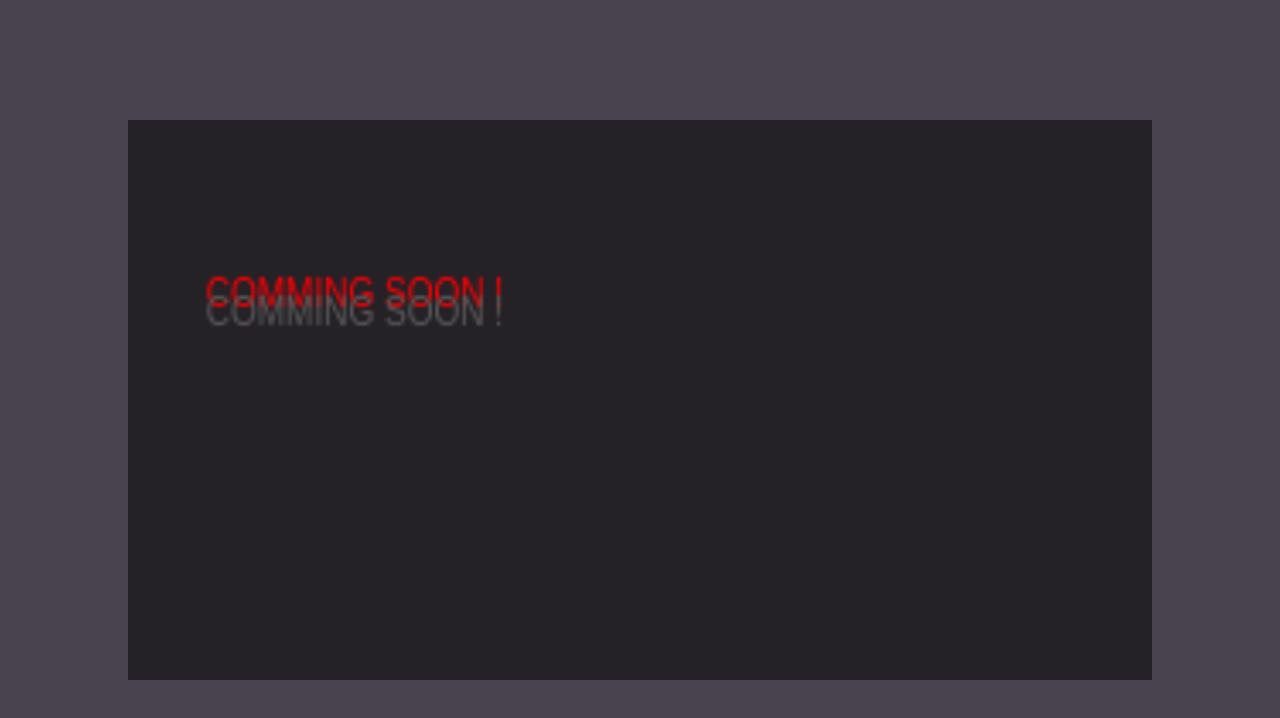
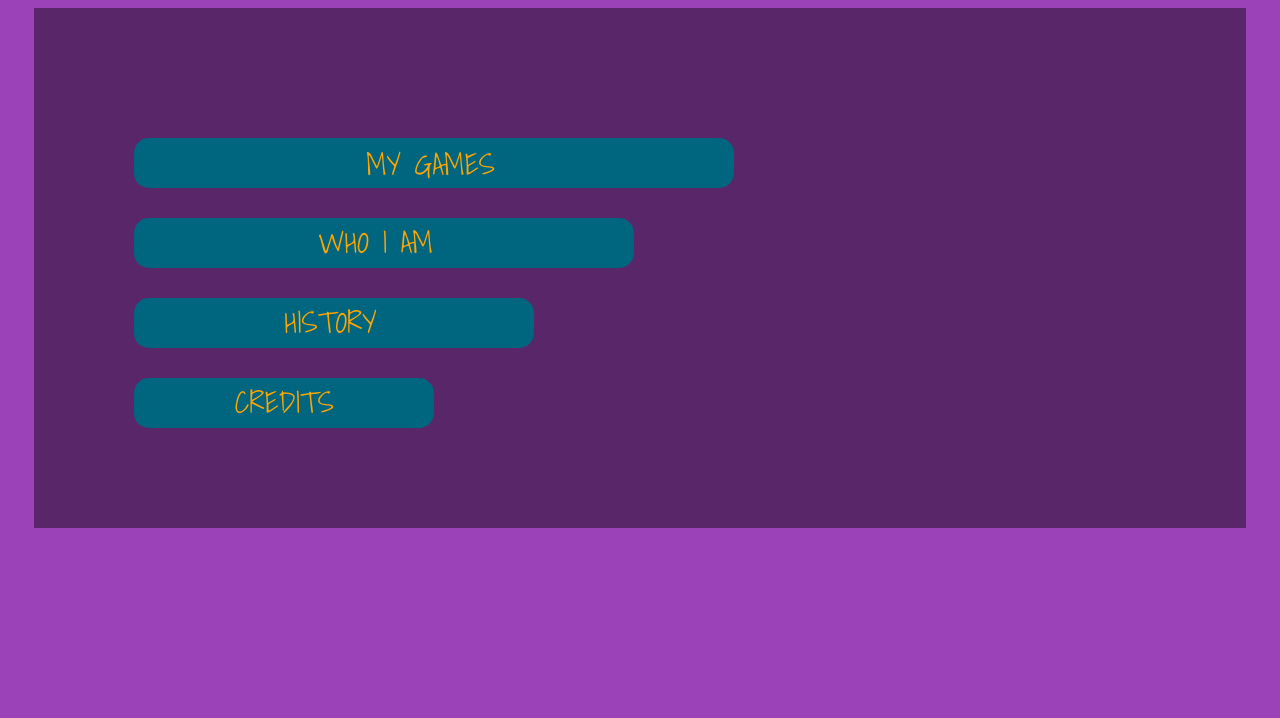
Before and after one commit to ahsabbir103/ahsabbir103.github.io, a website: page index.html in a window 1280 px wide. Drawn offline with Linux system fonts and the light colour scheme.

Commit message:
design updated

```diff
--- a/index.html
+++ b/index.html
@@ -7,30 +7,19 @@
 		//},3000);
 	</script>
 	<title>Sabbir's Home</title>
-	<style type="text/css">
-		canvas{
-			    padding: 0;
-    margin: auto;
-    display: block;
-    width: 80%;
-    height: 70%;
-    position: absolute;
-    top: 0;
-    bottom: 0;
-    left: 0;
-    right: 0;
-    background: rgba(0,0,0,0.5); //url("img/profile.jpg")
-    box-shadow:3px 3px 5px 6px #ccc;
-		}
-		body{
-			align-content: center;
-			background: rgba(73,66,79);
-		}
-	</style>
+  <link rel="stylesheet" href="src/css/game.css">
 </head>
 <body>
 
+<div id="allthethings">
+  <div id="left"></div>
+	<div id="myGames"><p>MY GAMES</p></div>
+  <div id="aboutme"><p>WHO I AM</p></div>
+  <div id="history"><p>HISTORY</p></div>
+  <div id="credits"><p>CREDITS</p></div>
+  <div id="right"></div>
+</div>
 
-	<script src="src/Play.js"></script>
+	<!-- <script src="src/Play.js"></script> -->
 </body>
 </html>
--- a/src/Play.js
+++ b/src/Play.js
@@ -19,10 +19,30 @@ setText(){
 
 }
 
+class BUTTON{
+	constructor(canvas_object, x,y,height,width,fill_color, line_color){
+		this.ctx = canvas_object;
+		this.x = x;
+		this.y = y;
+		this.height = height;
+		this.width = width;
+		this.fill_color = fill_color;
+		this.line_color = line_color;
+	};
+	setButton(){
+		//todo
+	};
+}
+
 
 welcome_text = " COMMING SOON !"
 
 
+
+window.addEventListener("load",()=>{
+		alert("window is loading");
+
+});
 
 
 let canvas = document.createElement("canvas");
--- /dev/null
+++ b/src/css/game.css
@@ -0,0 +1,145 @@
+@import url(https://fonts.googleapis.com/css?family=Shadows+Into+Light);
+
+/* body {
+    background: orange;
+} */
+
+body {
+    align-content: center;
+    background: rgba(155, 66, 184);
+    /* background-image: url('../src/img/zombie_bg.png');
+    background-size: cover;
+    background-repeat: no-repeat; */
+}
+
+#allthethings {
+    width: 80%;
+    height: 100%;
+    border: 100px solid transparent;
+    background-color: rgba(24, 10, 29, 0.5);
+    border-radius: px;
+    /* position: relative; */
+    margin: auto;
+    top: 5px;
+    left: 2px;
+}
+
+#myGames {
+    position: static;
+    bottom: 330px;
+    right: 300px;
+    height: 50px;
+    width: 600px;
+    background: #006680;
+    text-align: center;
+    font-size: 30px;
+    background-size: 1px 300%;
+    -webkit-transition: 0.5s;
+    transition: 0.5s;
+    color: orange;
+    font-family: shadows into light;
+    cursor: pointer;
+    border-radius: 15px;
+}
+
+#myGames:hover {
+    background: #7A0000;
+    color: white;
+    -webkit-transform: rotate(-1deg);
+    transform: rotate(-2deg);
+}
+
+#aboutme:hover {
+    background: #7A0000;
+    color: white;
+    -webkit-transform: rotate(-2deg);
+    transform: rotate(-2deg);
+}
+
+#credits:hover {
+    background: #7A0000;
+    color: white;
+    -webkit-transform: rotate(-2deg);
+    transform: rotate(-2deg);
+}
+
+#history:hover {
+    background: #7A0000;
+    color: white;
+    -webkit-transform: rotate(-2deg);
+    transform: rotate(-2deg);
+}
+
+#myGames p {
+    position: relative;
+    top: 2px;
+    right: 4px;
+}
+
+#aboutme {
+    height: 50px;
+    width: 500px;
+    background: #006680;
+    position: static;
+    bottom: 345px;
+    right: 240px;
+    text-align: center;
+    font-size: 30px;
+    font-family: shadows into light;
+    color: orange;
+    -webkit-transition: 0.5s;
+    transition: 0.5s;
+    cursor: pointer;
+    border-radius: 15px;
+}
+
+#aboutme p {
+    position: relative;
+    top: 0px;
+    right: 9px;
+}
+
+#history {
+    height: 50px;
+    width: 400px;
+    background: #006680;
+    position: static;
+    bottom: 360px;
+    right: 200px;
+    font-size: 30px;
+    text-align: center;
+    font-family: shadows into light;
+    color: orange;
+    -webkit-transition: 0.5s;
+    transition: 0.5s;
+    cursor: pointer;
+    border-radius: 15px;
+}
+
+#history p {
+    position: relative;
+    top: 0px;
+    right: 4px;
+}
+
+#credits {
+    height: 50px;
+    width: 300px;
+    position: static;
+    background: #006680;
+    bottom: 375px;
+    font-size: 30px;
+    right: 150px;
+    text-align: center;
+    font-family: shadows into light;
+    color: orange;
+    -webkit-transition: 0.5s;
+    transition: 0.5s;
+    cursor: pointer;
+    border-radius: 15px;
+}
+
+#credits p {
+    position: relative;
+    top: 0px;
+}
```
Also changed, not shown: src/img/profile.jpeg (deleted), src/img/zombie_bg.png (added), 1 other file.
